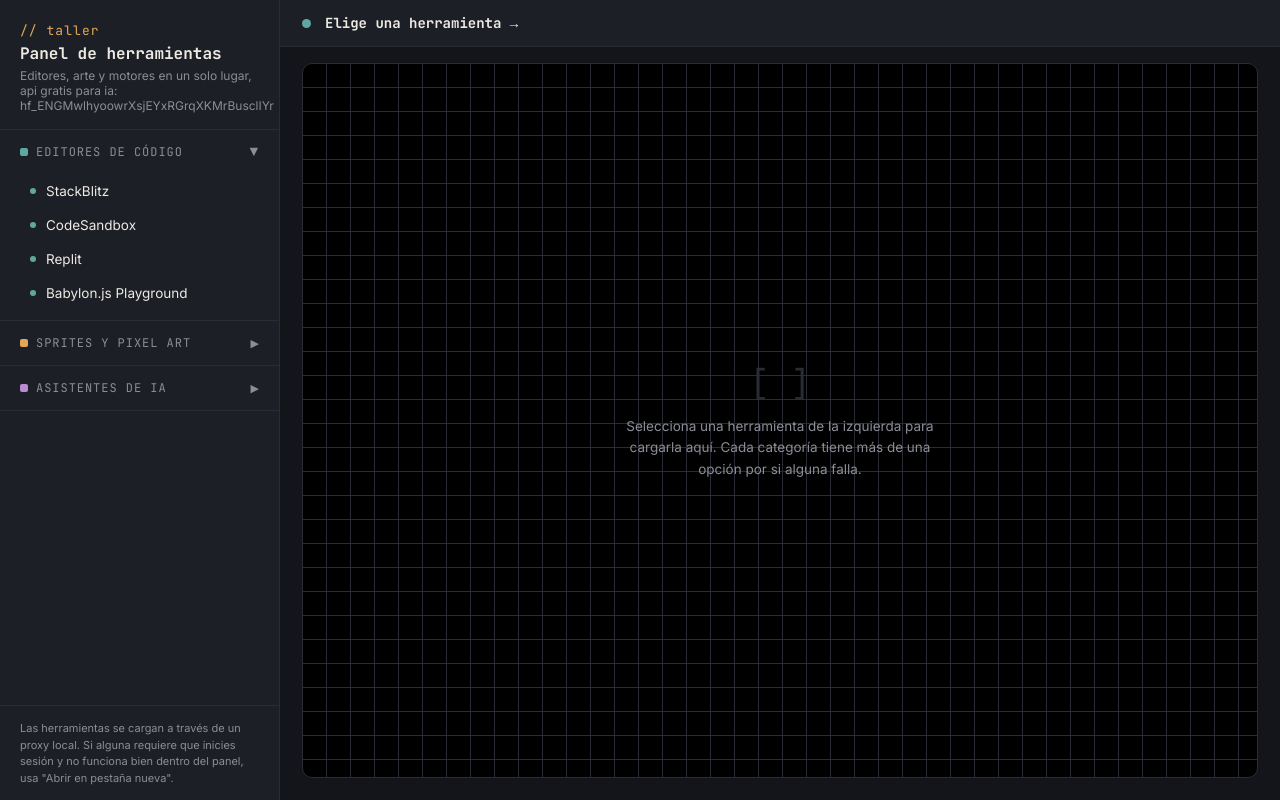
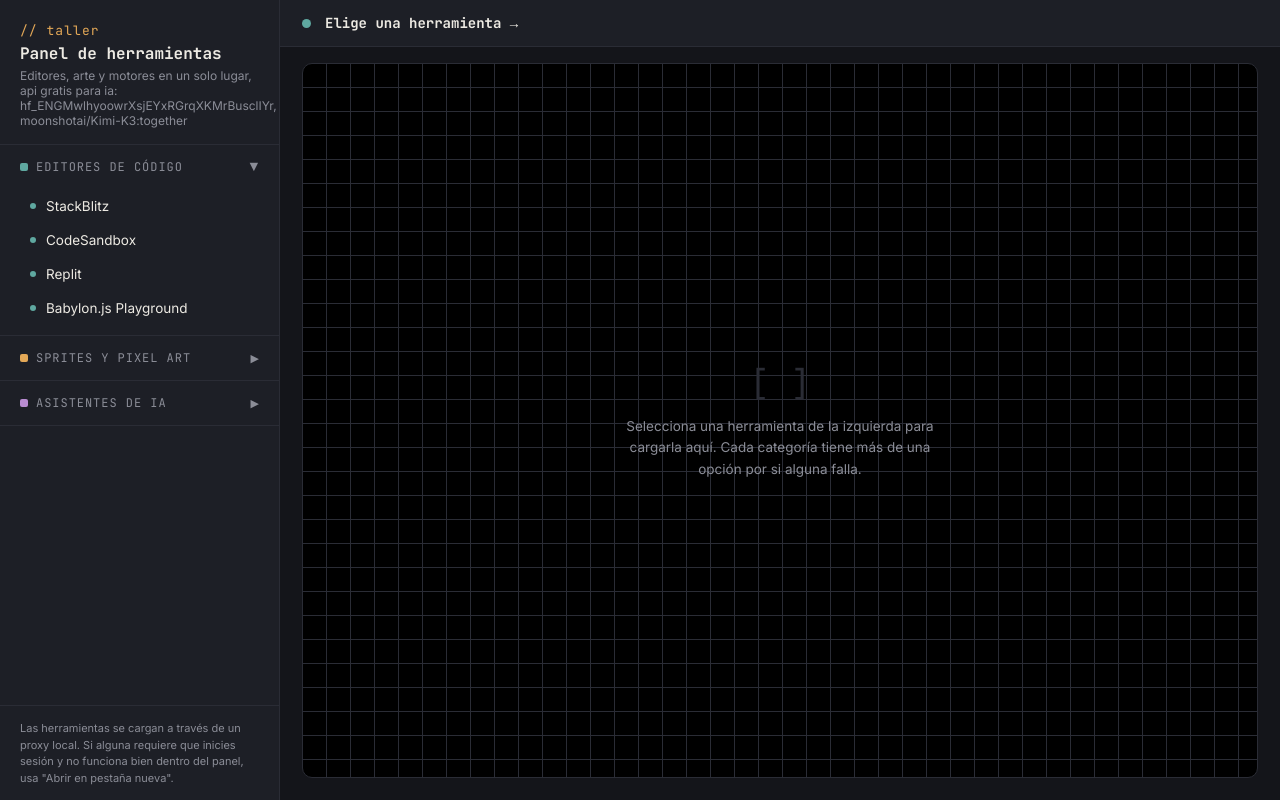
Before and after one commit to liambb2000v-cell/Panel_herramientas, a website: page index.html in a window 1280 px wide. Drawn offline with Linux system fonts and the light colour scheme.

Commit message:
Update brand subtitle with additional API reference

```diff
--- a/index.html
+++ b/index.html
@@ -13,7 +13,7 @@
     <div class="brand">
       <div class="brand-mark">// taller</div>
       <div class="brand-title">Panel de herramientas</div>
-      <div class="brand-sub">Editores, arte y motores en un solo lugar, api gratis para ia: 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</div>
+      <div class="brand-sub">Editores, arte y motores en un solo lugar, api gratis para ia: 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, moonshotai/Kimi-K3:together</div>
     </div>
 
     <div id="categories"></div>
```
